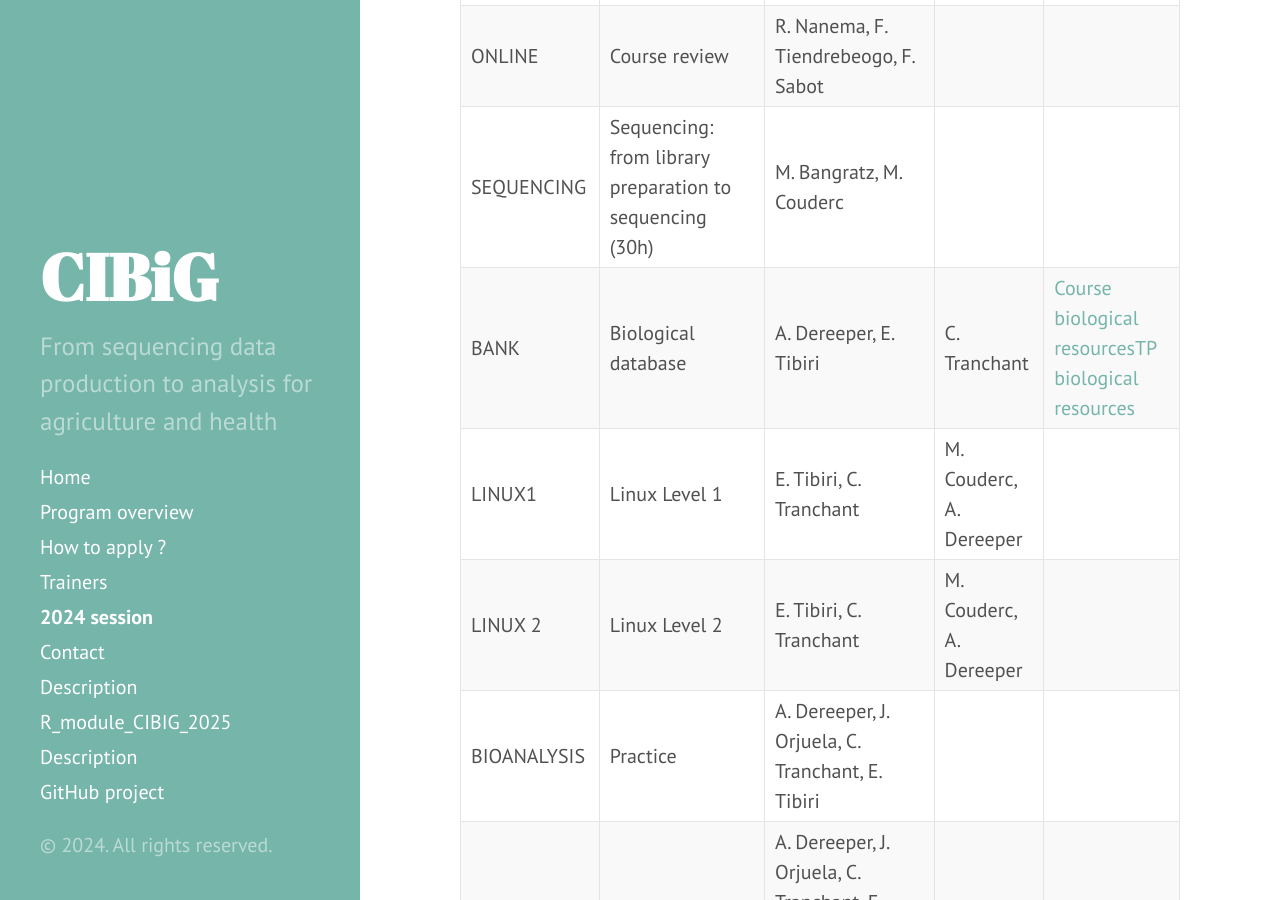
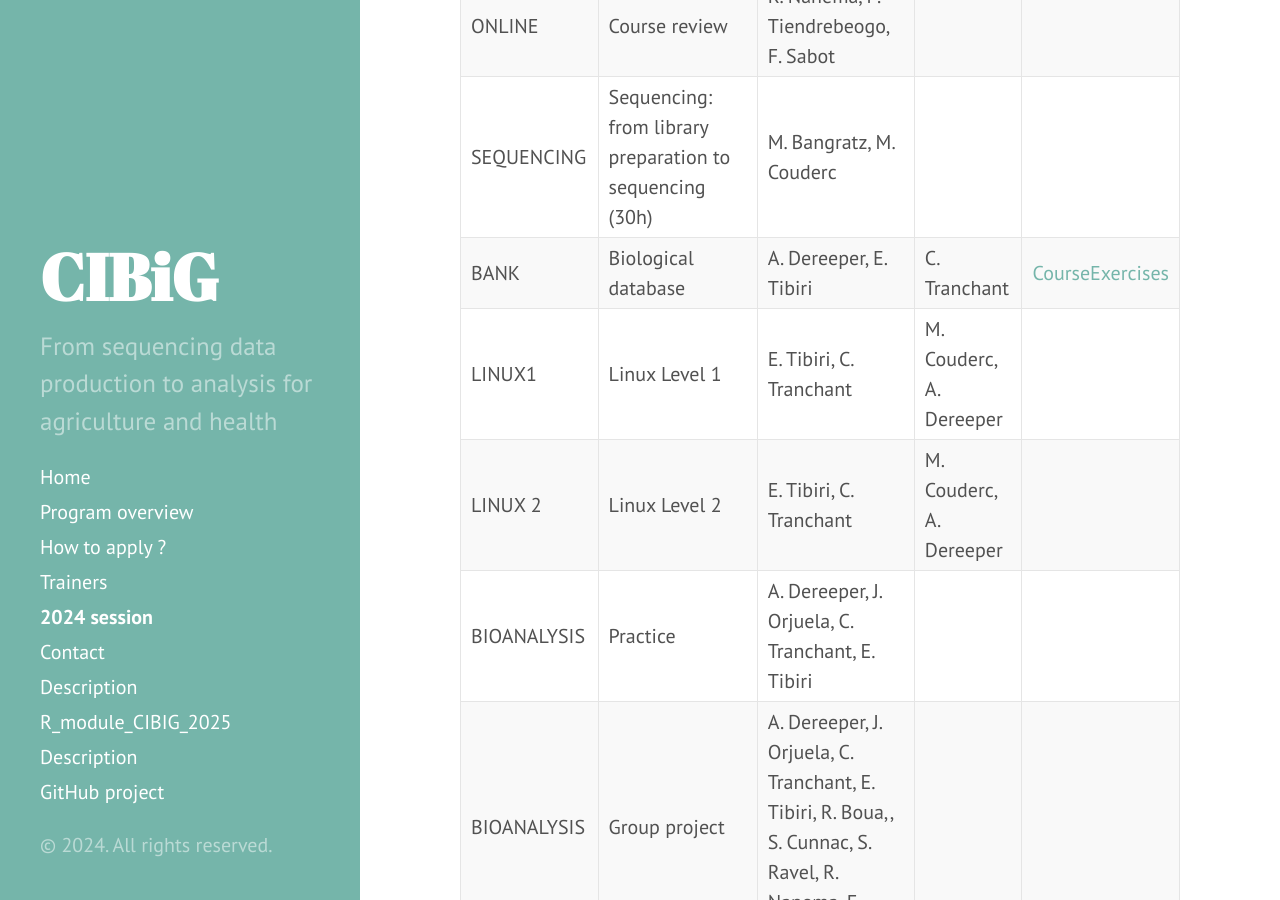
Before and after one commit to wave-centre/cibig, a Jekyll site: the page built from docs/05-2024.md, in a window 1280 px wide and 900 px high, scrolled down 3388 px. Built offline with Jekyll 4.4.1, drawn with Linux system fonts in a browser that asks for light colours.

Commit message:
add course material for Bank module

```diff
--- a/docs/05-2024.md
+++ b/docs/05-2024.md
@@ -59,7 +59,7 @@ The timetables are not final and may be subject to changes. Please check regular
 |----------------------------------------------------|----------------------------------------------------|----------------|----|
 | ONLINE | Course review                                     | R. Nanema, F. Tiendrebeogo, F. Sabot |
 | SEQUENCING  | Sequencing: from library preparation to sequencing (30h) | M. Bangratz, M. Couderc |  |   |
-| BANK  | Biological database                               | A. Dereeper, E. Tibiri | C. Tranchant | <a href="https://cibig-wave.github.io/course_materials/BANK/biological_databanks.pdf" target=_blank>Course biological resources</a><a href="https://cibig-wave.github.io/course_materials/BANK/TP_banques_biologiques.pdf" target=_blank>TP biological resources</a>
+| BANK  | Biological database                               | A. Dereeper, E. Tibiri | C. Tranchant | <a href="https://cibig-wave.github.io/course_materials/BANK/biological_databanks.pdf" target=_blank>Course</a><a href="https://cibig-wave.github.io/course_materials/BANK/TP_banques_biologiques.pdf" target=_blank>Exercises</a>
 | LINUX1      | Linux Level 1  |   E. Tibiri, C. Tranchant | M. Couderc, A. Dereeper |
 | LINUX 2    |  Linux Level 2                                          | E. Tibiri, C. Tranchant | M. Couderc, A. Dereeper |
 | BIOANALYSIS  | Practice                             | A. Dereeper, J. Orjuela, C. Tranchant, E. Tibiri | |
```
